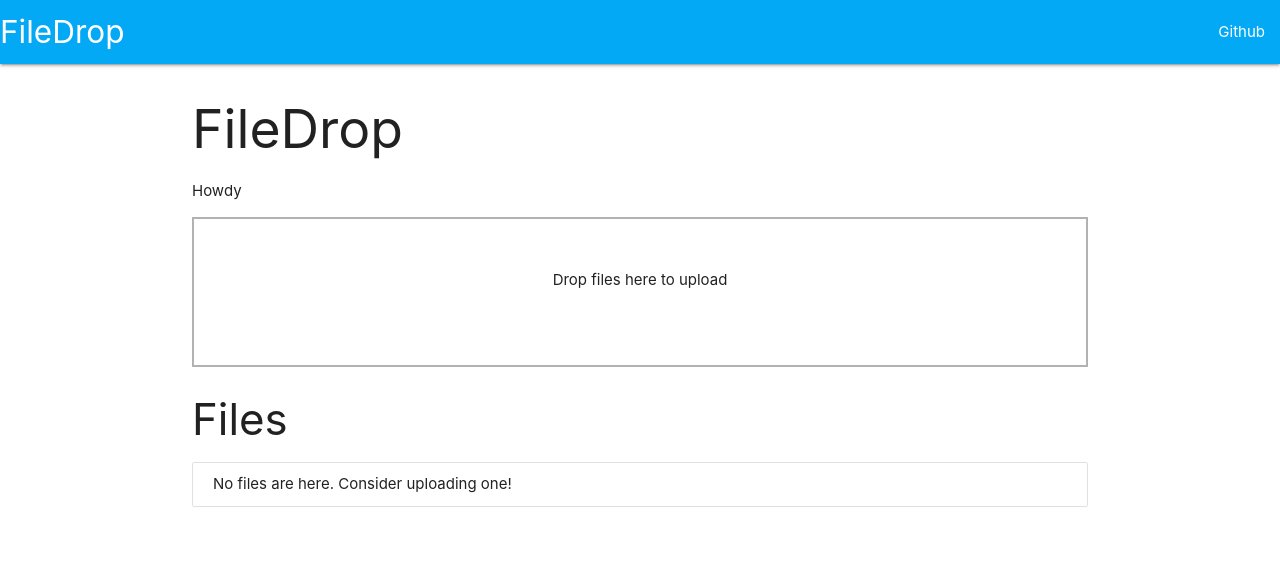
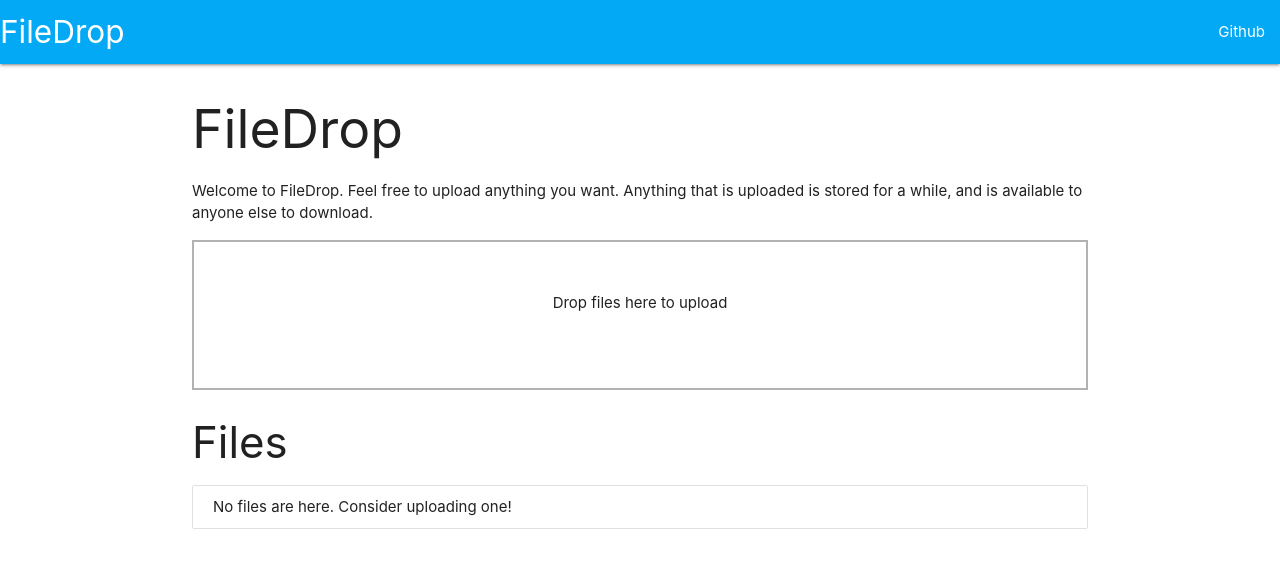
Before and after one commit to zix99/filedrop, a website: page views/index.html in a window 1280 px wide. Drawn offline with nearby package versions, Linux system fonts and the light colour scheme; files that its build step writes are made by us from their sources; files whose address does not match are found by name.

Commit message:
Add license, readme, etc

```diff
--- a/views/welcome.html
+++ b/views/welcome.html
@@ -1 +1,3 @@
-<p>Howdy</p>
+<p>
+  Welcome to FileDrop.  Feel free to upload anything you want.  Anything that is uploaded is stored for a while, and is available to anyone else to download.
+</p>
```
Also changed, not shown: config.js (+9 -0 lines), LICENSE.md (added), README.md, screenshot.png (added), 2 other files.
